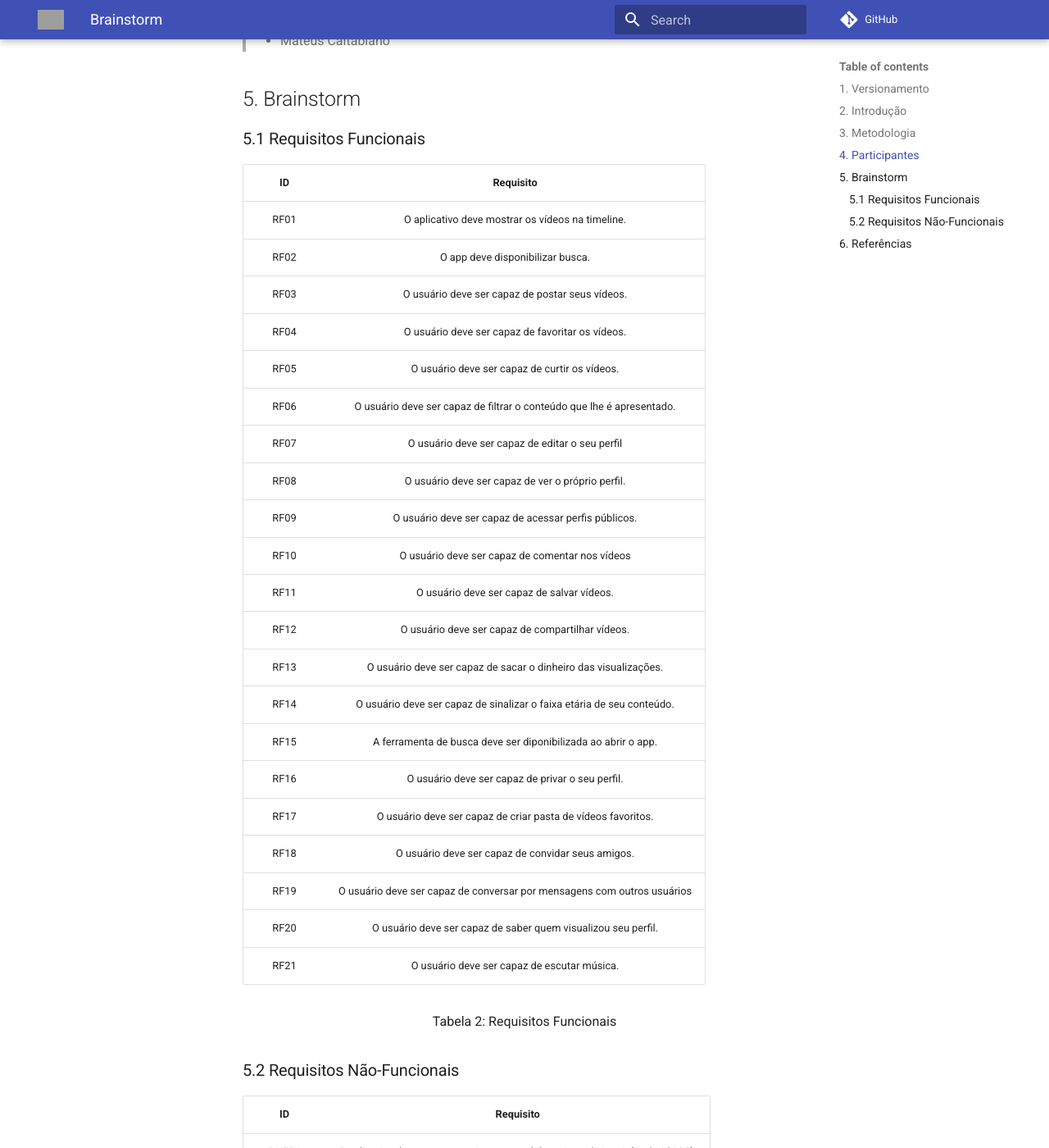
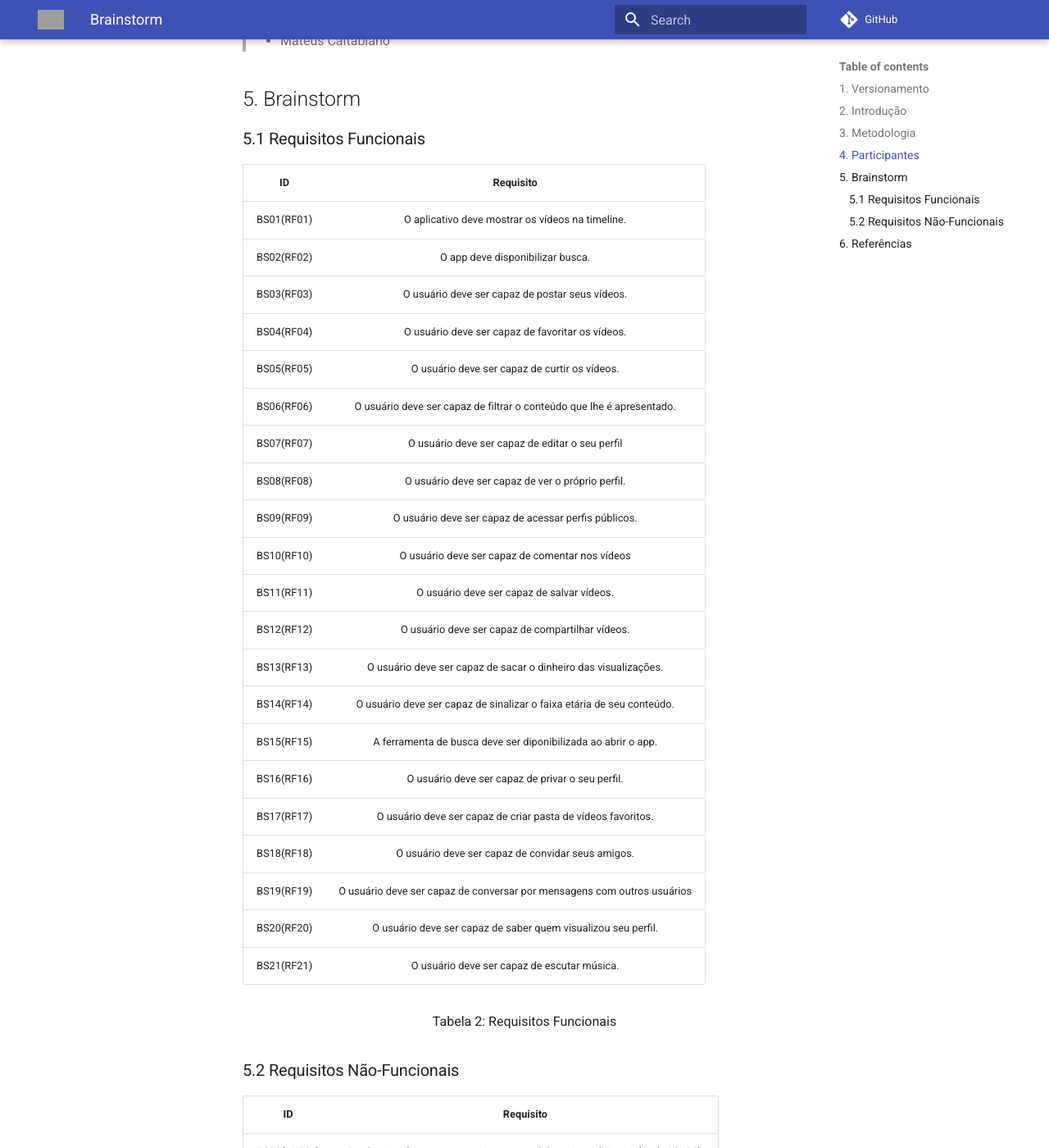
Before and after one commit to Requisitos-de-Software/2022.1-TikTok, an MkDocs documentation site: the page built from docs/elicitação/brainstorm.md, in a window 1280 px wide and 1400 px high, scrolled down 985 px. Shown: the whole window at 82% size. Built offline with MkDocs 1.6.1 and Material for MkDocs 9.7.7, drawn with Linux system fonts in a browser that asks for light colours; comment, search, counter and statistics services are not loaded; some of the changed text lies outside the part shown; grey boxes are pictures that could not be loaded.

Commit message:
#29 Correção das ID's do documento de Brainstorm

```diff
--- a/docs/elicitação/brainstorm.md
+++ b/docs/elicitação/brainstorm.md
@@ -31,27 +31,27 @@ Reunião: 10/07/2022 - 21:00hrs
 ### 5.1 Requisitos Funcionais
 | ID    | Requisito |
 | :-:   | :--------: |
-|     RF01      | O aplicativo deve mostrar os vídeos na timeline.                                                                       |
-|     RF02      | O app deve disponibilizar busca.                                                                                                       |
-|     RF03      | O usuário deve ser capaz de postar seus vídeos.                                                                 |
-|     RF04     | O usuário deve ser capaz de favoritar os vídeos. |
-| RF05 | O usuário deve ser capaz de curtir os vídeos.|
-| RF06 | O usuário deve ser capaz de filtrar o conteúdo que lhe é apresentado.|
-| RF07 | O usuário deve ser capaz de editar o seu perfil|
-|     RF08      | O usuário deve ser capaz de ver o próprio perfil.                                   |
-|      RF09     | O usuário deve ser capaz de acessar perfis públicos.                     |
-| RF10 | O usuário deve ser capaz de comentar nos vídeos |
-| RF11 | O usuário deve ser capaz de salvar vídeos.|
-| RF12 | O usuário deve ser capaz de compartilhar vídeos.|
-| RF13 | O usuário deve ser capaz de sacar o dinheiro das visualizações.|
-| RF14| O usuário deve ser capaz de sinalizar o faixa etária de seu conteúdo.|
-|     RF15      | A ferramenta de busca deve ser diponibilizada ao abrir o app.                                                           |
-| RF16 | O usuário deve ser capaz de privar o seu perfil.|
-| RF17 | O usuário deve ser capaz de criar pasta de vídeos favoritos.|
-| RF18 | O usuário deve ser capaz de convidar seus amigos.|
-|     RF19      | O usuário deve ser capaz de conversar por mensagens com outros usuários                        |
-| RF20 | O usuário deve ser capaz de saber quem visualizou seu perfil.|
-| RF21 | O usuário deve ser capaz de escutar música.|
+|     BS01(RF01)      | O aplicativo deve mostrar os vídeos na timeline.                                                                       |
+|     BS02(RF02)      | O app deve disponibilizar busca.                                                                                                       |
+|     BS03(RF03)      | O usuário deve ser capaz de postar seus vídeos.                                                                 |
+|     BS04(RF04)     | O usuário deve ser capaz de favoritar os vídeos. |
+| BS05(RF05) | O usuário deve ser capaz de curtir os vídeos.|
+| BS06(RF06) | O usuário deve ser capaz de filtrar o conteúdo que lhe é apresentado.|
+| BS07(RF07) | O usuário deve ser capaz de editar o seu perfil|
+|     BS08(RF08)      | O usuário deve ser capaz de ver o próprio perfil.                                   |
+|      BS09(RF09)     | O usuário deve ser capaz de acessar perfis públicos.                     |
+| BS10(RF10) | O usuário deve ser capaz de comentar nos vídeos |
+| BS11(RF11) | O usuário deve ser capaz de salvar vídeos.|
+| BS12(RF12) | O usuário deve ser capaz de compartilhar vídeos.|
+| BS13(RF13) | O usuário deve ser capaz de sacar o dinheiro das visualizações.|
+| BS14(RF14)| O usuário deve ser capaz de sinalizar o faixa etária de seu conteúdo.|
+|     BS15(RF15)      | A ferramenta de busca deve ser diponibilizada ao abrir o app.                                                           |
+| BS16(RF16) | O usuário deve ser capaz de privar o seu perfil.|
+| BS17(RF17) | O usuário deve ser capaz de criar pasta de vídeos favoritos.|
+| BS18(RF18) | O usuário deve ser capaz de convidar seus amigos.|
+|     BS19(RF19)      | O usuário deve ser capaz de conversar por mensagens com outros usuários                        |
+| BS20(RF20) | O usuário deve ser capaz de saber quem visualizou seu perfil.|
+| BS21(RF21) | O usuário deve ser capaz de escutar música.|
 <div style="text-align: center">
 <p>Tabela 2: Requisitos Funcionais</p>
 </div>
```
Also changed, not shown: other parts of docs/elicitação/brainstorm.md (+8 -8 lines).
